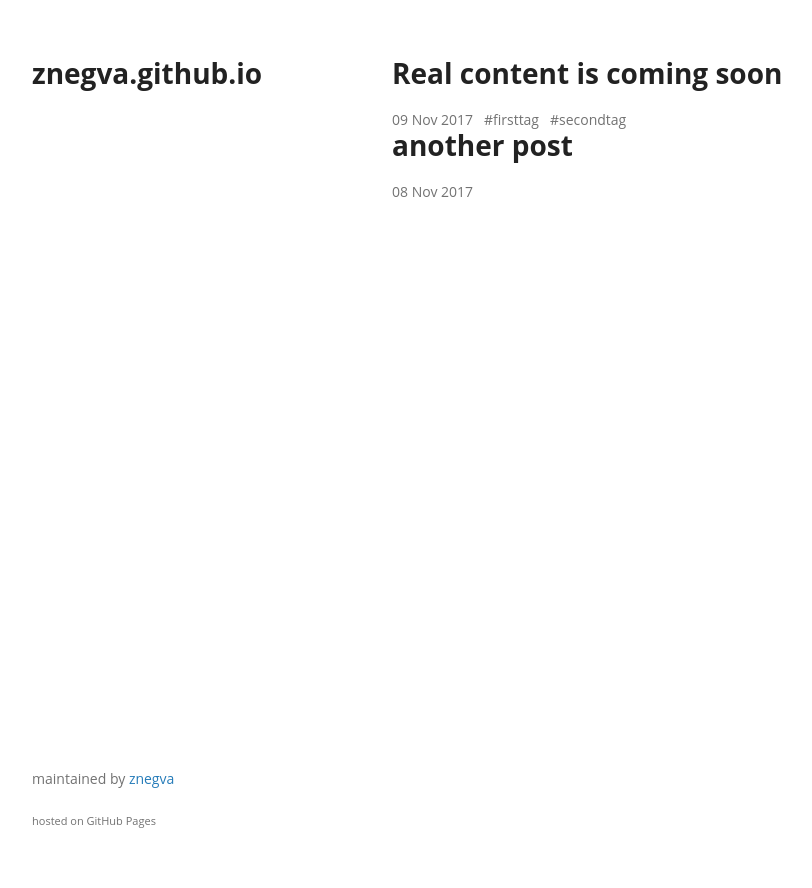
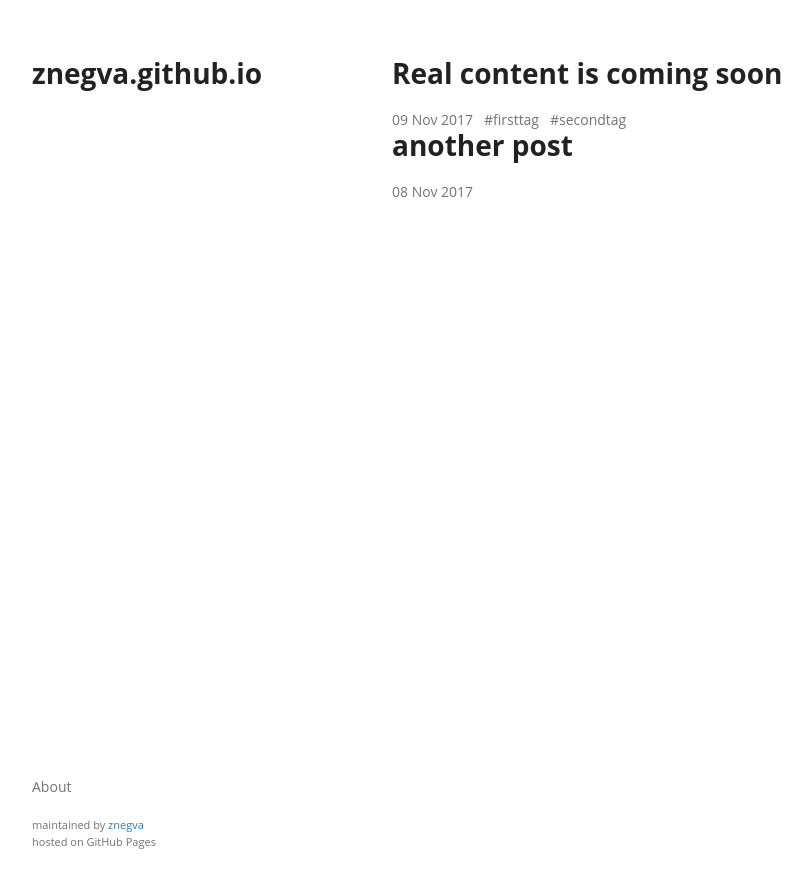
Before and after one commit to znegva/znegva.github.io, a Jekyll site: the page built from index.html, in a window 1280 px wide. Shown: the top 888 px of the page, without its empty margins (178-990 px from the left). Built offline with Jekyll 4.4.1, drawn with Linux system fonts in a browser that asks for light colours; the repository's description, which GitHub fills in, is left out.

Commit message:
added simple nav/menu to footer and _data/nav.yml as data-source for the nav

```diff
--- /dev/null
+++ b/_data/nav.yml
@@ -0,0 +1,4 @@
+items:
+
+- title: About
+  url: about.html
--- a/_layouts/default.html
+++ b/_layouts/default.html
@@ -24,8 +24,15 @@
 
       </section>
       <footer>
-        <p>maintained by <a href="{{ site.github.owner_url }}">{{ site.github.owner_name }}</a></p>
-        <p><small>hosted on GitHub Pages</small></p>
+          <ul>
+             {% for item in site.data.nav.items %}
+                <li><a href="{{ item.url }}" alt="{{ item.title }}">{{ item.title }}</a></li>
+             {% endfor %}
+          </ul>
+          <small>
+              <p>maintained by <a href="{{ site.github.owner_url }}">{{ site.github.owner_name }}</a></p>
+              <p>hosted on GitHub Pages</p>
+          </small>
       </footer>
     </div>
     <script src="{{ '/assets/js/scale.fix.js' | relative_url }}"></script>
--- a/_sass/jekyll-theme-minimal.scss
+++ b/_sass/jekyll-theme-minimal.scss
@@ -194,6 +194,25 @@ footer {
   position:fixed;
   bottom:50px;
   -webkit-font-smoothing:subpixel-antialiased;
+  ul{
+      list-style:none;
+      padding: 0;
+
+      li{
+          a{
+              color: inherit;
+          }
+          a:hover{
+              color: inherit;
+              text-decoration: none;
+              font-weight: bold;
+          }
+      }
+  }
+
+  small p{
+      margin-bottom: 0px;
+  }
 }
 
 @media print, screen and (max-width: 960px) {
```
